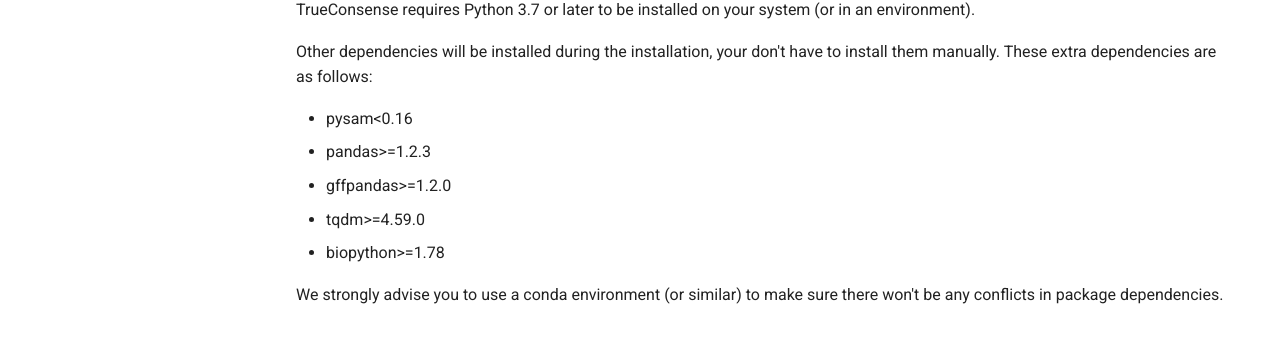
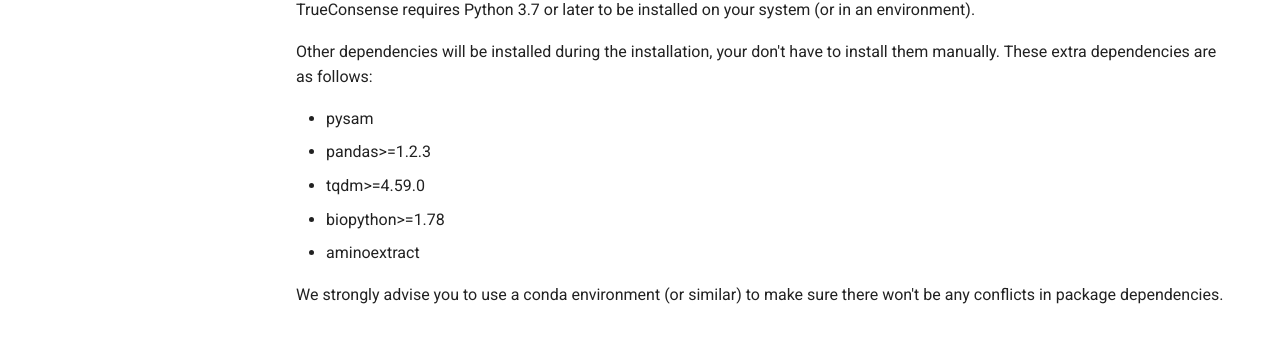
Before and after one commit to RIVM-bioinformatics/TrueConsense, an MkDocs documentation site: the page built from docs/installation.md, in a window 1280 px wide and 900 px high. Shown: the part 440-791 px from the top of the window. Built offline with MkDocs 1.6.1 and Material for MkDocs 9.7.7, drawn with Linux system fonts in a browser that asks for light colours; comment, search, counter and statistics services are not loaded; the version menu is left out.

Commit message:
fix: upgrade pysam everywhere

```diff
--- a/docs/installation.md
+++ b/docs/installation.md
@@ -11,11 +11,11 @@
 
 Other dependencies will be installed during the installation, your don't have to install them manually. These extra dependencies are as follows:
 
-* pysam<0.16
+* pysam
 * pandas>=1.2.3
-* gffpandas>=1.2.0
 * tqdm>=4.59.0
 * biopython>=1.78
+* aminoextract
 
 We strongly advise you to use a conda environment (or similar) to make sure there won't be any conflicts in package dependencies.
 
--- a/setup.py
+++ b/setup.py
@@ -20,11 +20,11 @@
     license="AGPLv3",
     packages=find_packages(),
     install_requires=[
-        "pysam<0.16",
+        "pysam",
         "pandas>=1.2.3",
-        "gffpandas>=1.2.0",
         "tqdm>=4.59.0",
         "biopython>=1.78",
+        "aminoextract"
     ],
     entry_points={
         "console_scripts": [
```
